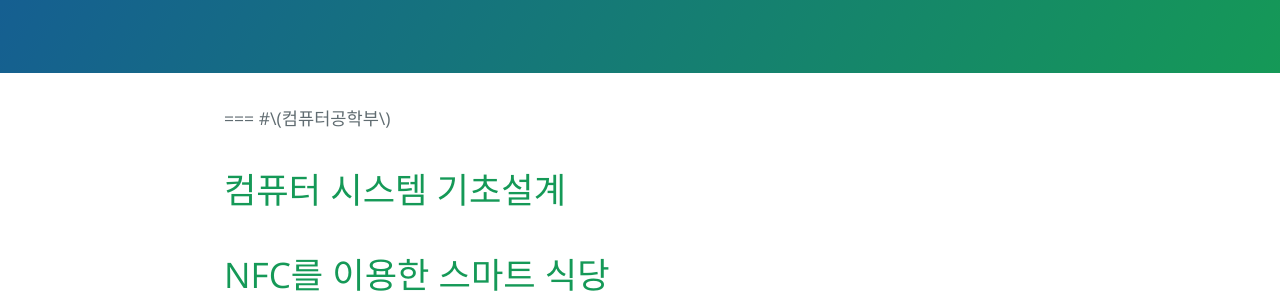
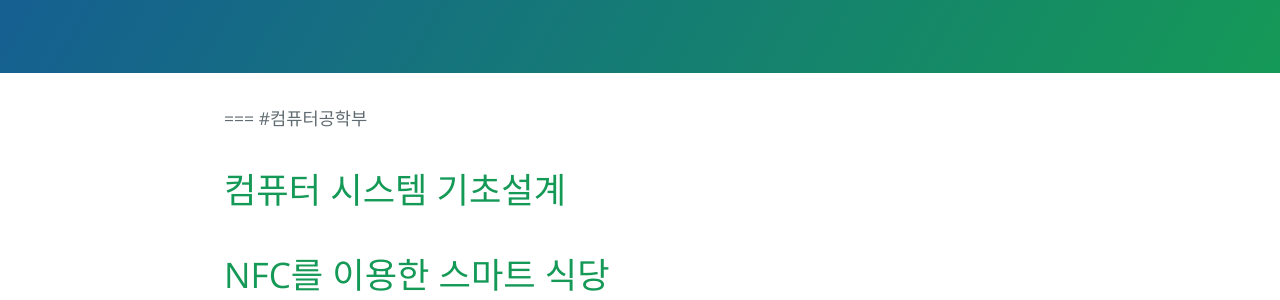
Before and after one commit to LeeJuMyeong/leejumyeong.github.com, a Jekyll site: the page built from _posts/2016-06-09-please-content.markdown, in a window 1280 px wide and 900 px high. Shown: the part 310-610 px from the top of the window. Built offline with Jekyll 4.4.1, drawn with Linux system fonts in a browser that asks for light colours.

Commit message:
Update 2016-06-09-please-content.markdown

```diff
--- a/_posts/2016-06-09-please-content.markdown
+++ b/_posts/2016-06-09-please-content.markdown
@@ -4,9 +4,9 @@ title:  "IoT Idea Design Report"
 categories: main
 ---
 ===
-#$$컴퓨터공학부$$
+#컴퓨터공학부
 
-{: .text-center }
+{:컴퓨터공학부.text-center }
 
 
 # 컴퓨터 시스템 기초설계
```
